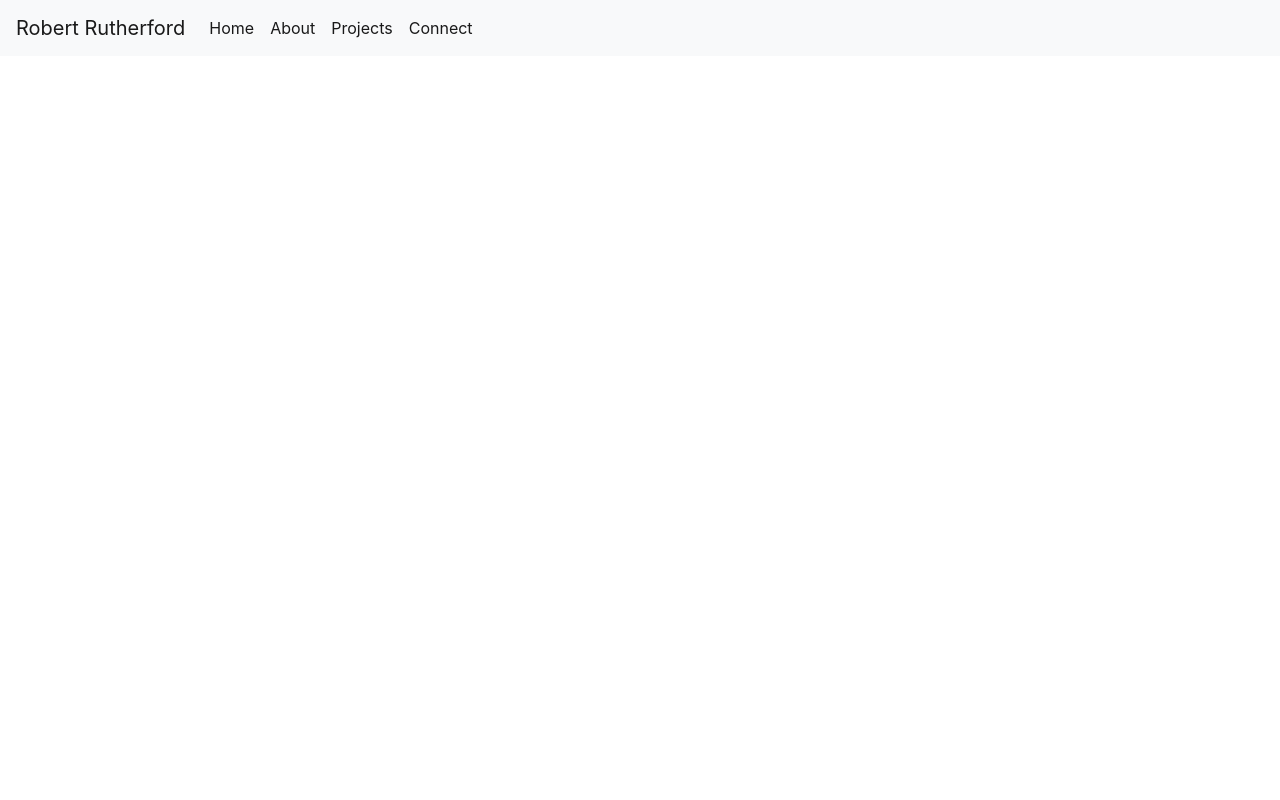
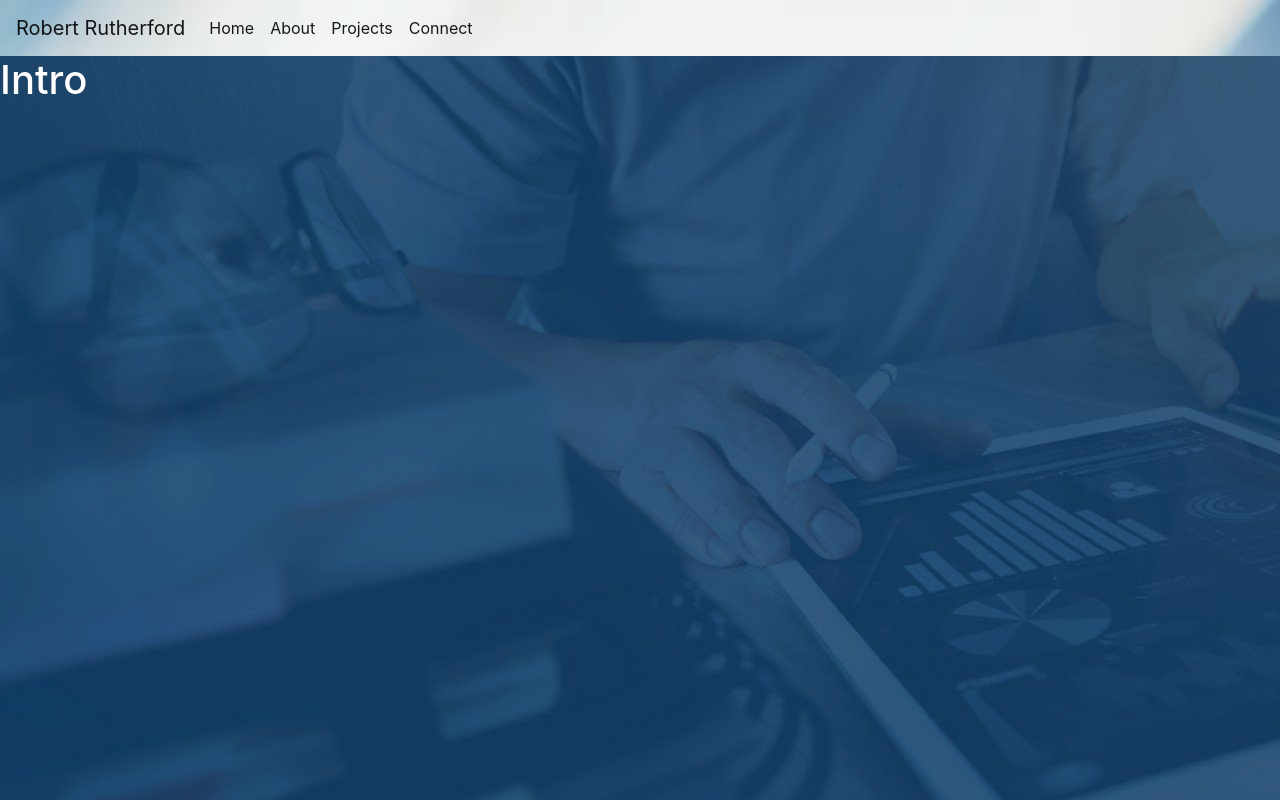
Before and after one commit to Robert-Rutherford/Personal-Site, a plain HTML site: page index.html in a window 1280 px wide. Drawn offline with nearby package versions, Linux system fonts and the light colour scheme.

Commit message:
October 10 backgrounds.

```diff
--- a/css/index.css
+++ b/css/index.css
@@ -1,9 +1,21 @@
-
-body{
+*{
 
 }
 
 
+body{
+    background-image: url("../img/background_img1.jpeg");
+    /*background-repeat: repeat;*/
+    /*background-size: contain;*/
+    /*opacity: .5;*/
+    color: white;
+}
+
+nav{
+    background-image: url("../img/navbar_img4.jpg");
+    background-size: cover;
+
+}
 
 
 /*
--- a/index.html
+++ b/index.html
@@ -19,6 +19,10 @@
             crossorigin="anonymous"></script>
     <!--    custom code plus fonts and icons-->
     <link rel="stylesheet" href="css/index.css">
+    <script src="js/index.js"></script>
+
+
+
     <title>Robert Rutherford</title>
 </head>
 <body>
@@ -50,6 +54,10 @@
 </nav>
 <!--body-->
 
+<div>
+    <h1>Intro</h1>
+
+</div>
 <!--footer-->
 
 </body>
```
Also changed, not shown: img/navbar_img1.jpg (added), img/navbar_img2.jpg (added), img/navbar_img3.jpg (added), img/navbar_img4.jpg (added).
